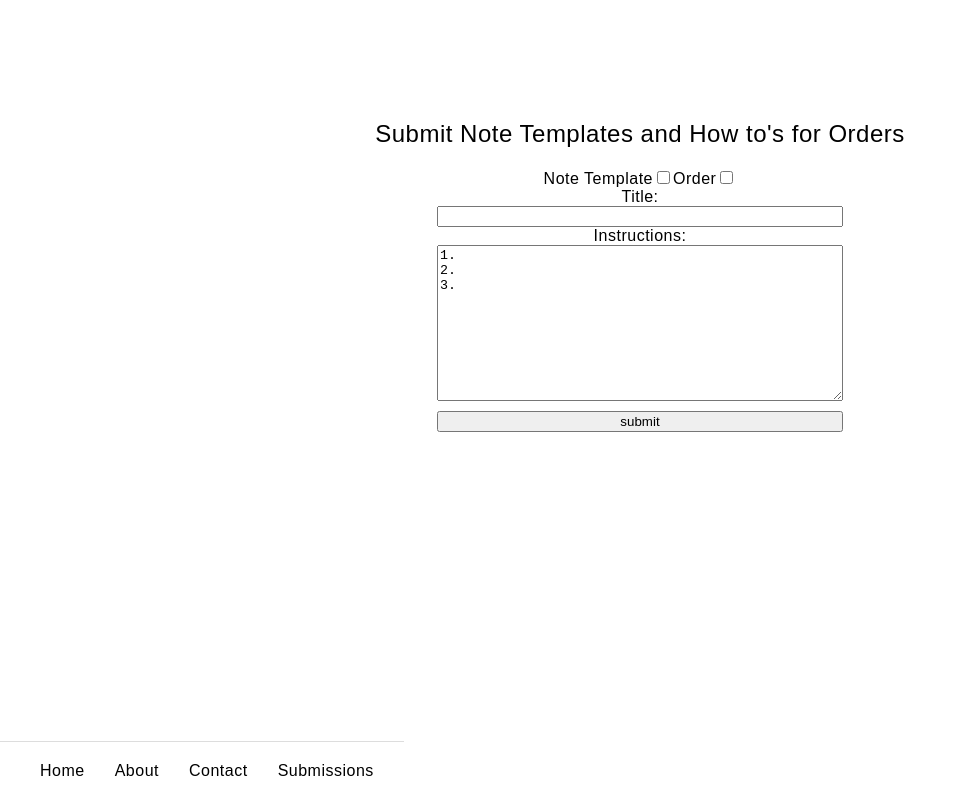
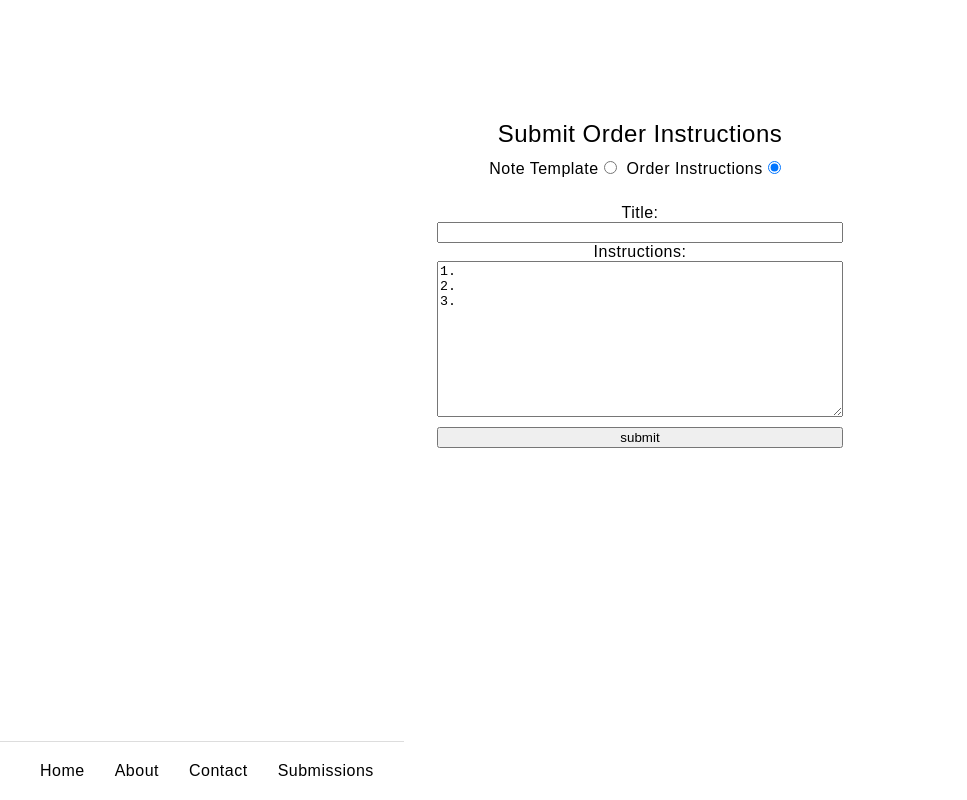
Before and after one commit to willgu29/EMRBackend, a Nuxt app: page /emrs in a window 1280 px wide. Shown: the whole page, without its empty margins (0-967 px from the left). Built offline with nearby package versions, Linux system fonts and the light colour scheme.

Commit message:
Switch radio buttons for builder

```diff
--- a/pages/emrs/index.vue
+++ b/pages/emrs/index.vue
@@ -1,22 +1,31 @@
 <template>
   <section class="container">
-    <h1>Submit Note Templates and How to's for Orders</h1>
-    <div class='checkboxes'>
-
-      <label for="cprs">Note Template</label>
-      <input v-on:click="onCheck" class='checkbox' type="checkbox" id="template" value="Note Template" v-model="checkedPrograms">
-      <label for="quest">Order</label>
-      <input v-on:click="onCheck" class='checkbox' type="checkbox" id="order" value="Order" v-model="checkedPrograms">
-
+    <h1>Submit {{this.option}}</h1>
+    <div>
+      <label for="template">Note Template</label>
+      <input class='radio' type="radio" id="template" value="Note Template" v-model="option">
+      <label for="order">Order Instructions</label>
+      <input class='radio' type="radio" id="order" value="Order Instructions" v-model="option">
+    </div>
+    <div v-if="this.option == 'Order Instructions'">
+      <form v-on:submit.prevent="createPdf">
+        <label id="title" v-model="title" autocomplete="off">Title:</label>
+        <input type="text" />
+        <label>Instructions:</label>
+        <textarea id="instructions" v-model="instructions"></textarea>
+        <input type='submit' value='submit'/>
+      </form>
+    </div>
+    <div v-else>
+      <form v-on:submit.prevent="createTxt">
+        <label id="title" v-model="title" autocomplete="off">Title:</label>
+        <input type="text" />
+        <label>Template:</label>
+        <textarea id="template" v-model="template"></textarea>
+        <input type='submit' value='submit'/>
+      </form>
     </div>
 
-    <form v-on:submit.prevent="onSubmit">
-      <label id="title" v-model="title" autocomplete="off">Title:</label>
-      <input type="text" />
-      <label>Instructions:</label>
-      <textarea id="instructions" v-model="instructions"></textarea>
-      <input type='submit' value='submit'/>
-    </form>
   </section>
 </template>
 
@@ -32,12 +41,23 @@ export default {
   data () {
     return {
       title: '',
-      instructions: '1. \n2. \n3. '
+      instructions: '1. \n2. \n3. ',
+      template: '',
+      option: 'Order Instructions'
     }
   },
   methods: {
-    onSubmit: function () {
-      axios.post('/api/pdfs/', {
+    createPdf: function () {
+      axios.post('/api/files/pdf', {
+        title: this.title
+      }).then((res) => {
+        console.log(res.data)
+      }).catch((e) => {
+        alert(e.response.statusText)
+      })
+    },
+    createTxt: function () {
+      axios.post('api/files/txt', {
         title: this.title
       }).then((res) => {
         console.log(res.data)
@@ -50,6 +70,13 @@ export default {
 </script>
 
 <style scoped>
+h1 {
+  margin-bottom: 10px;
+}
+.radio {
+  margin-right: 10px;
+  margin-bottom: 30px;
+}
 textarea {
   width: 400px;
   height: 150px;
```
Also changed, not shown: 2 other files (tests, documents, lock files or other folders).
